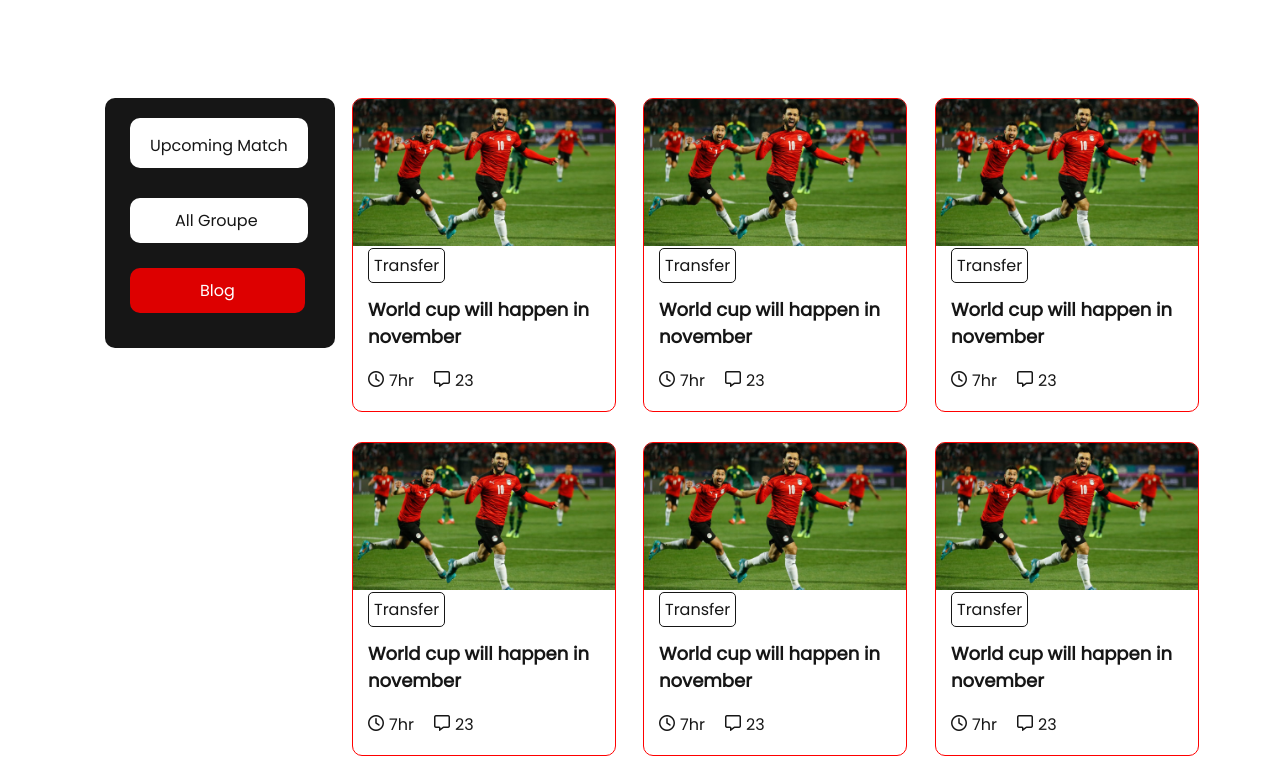
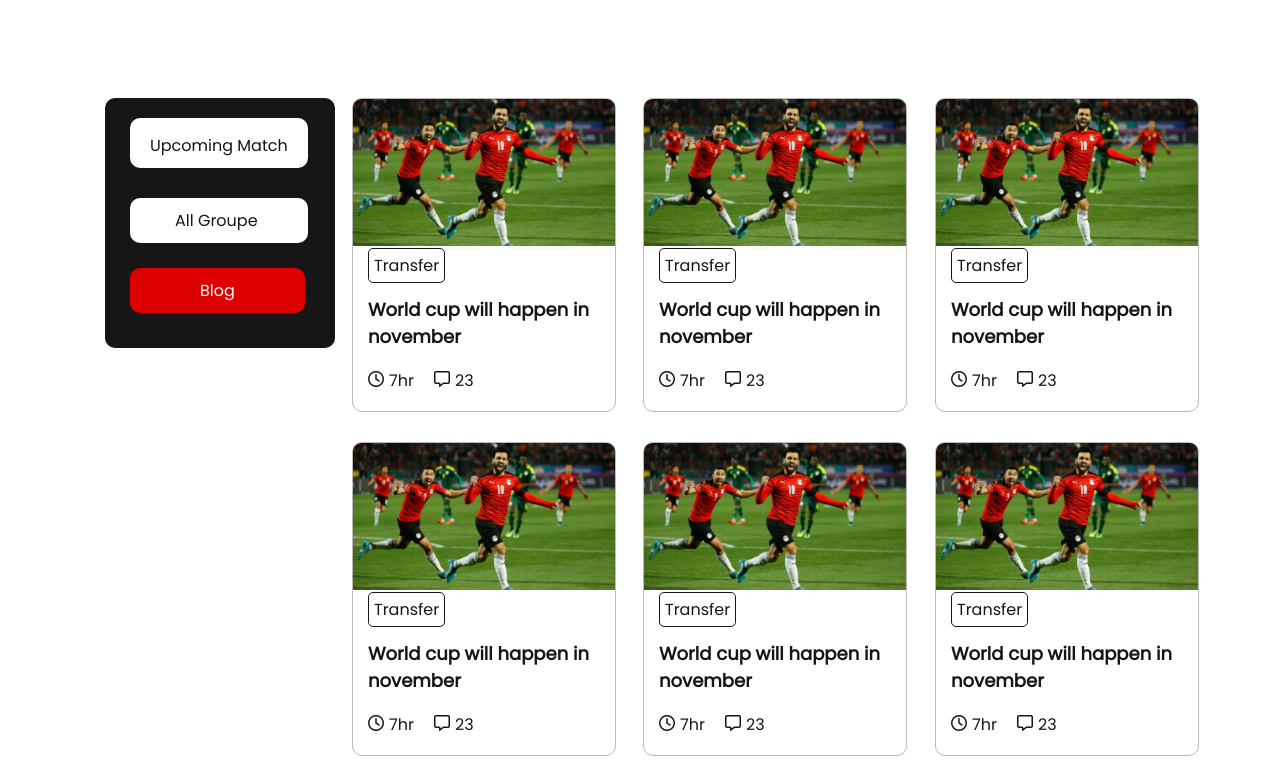
Before and after one commit to MDAFFAN7/world-cup-blogs, a plain HTML site: page index.html in a window 1280 px wide. Shown: the part 697-1460 px from the top of the page. Drawn offline with Linux system fonts and the light colour scheme.

Commit message:
first commit

```diff
--- a/style.css
+++ b/style.css
@@ -112,7 +112,7 @@ section{
     grid-template-columns: repeat(3, 300px);
 }
 .box{
-    border: 1px solid red;
+    border: 1px solid #b9b9b9;
     width: 262px;
     height: 312px;
     border-radius: 10px;
```
